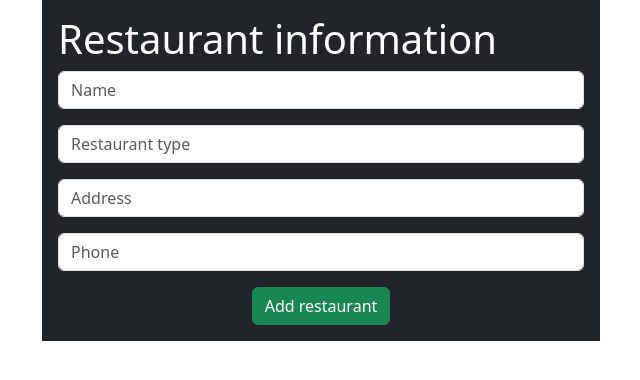
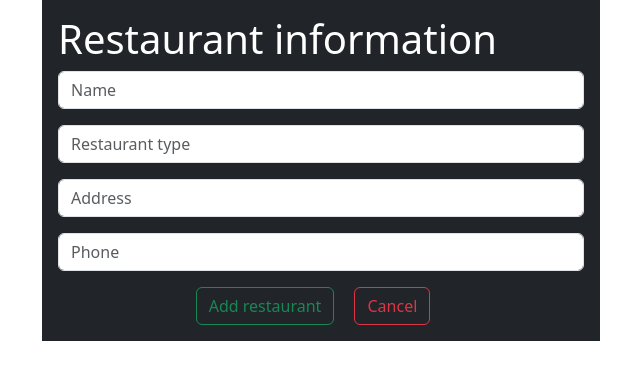
Before and after one commit to mondragonSaiz/restaurantCRM, a Django app: page /add_restaurant in a window 1280 px wide. Shown: the part 73-453 px from the top of the page, without its empty margins (319-959 px from the left). Run offline with Django 4.2, Linux system fonts and the light colour scheme; the visitor is signed in with stand-in values (Sample User, id 1).

```diff
--- a/restaurantcrm/website/templates/add_restaurant.html
+++ b/restaurantcrm/website/templates/add_restaurant.html
@@ -4,8 +4,9 @@
   <h1>Restaurant information</h1>
   <form method="POST" action="">
     {% csrf_token %} {{form.as_p}}
-    <div class="flex text-center">
-      <button type="submit" class="btn btn-success">Add restaurant</button>
+    <div class="flex text-center flex-nowrap">
+      <button type="submit" class="btn btn-outline-success">Add restaurant</button>
+      <a href={% url 'home' %} class="mx-3 btn btn-outline-danger fixed-end">Cancel</a>
     </div>
   </form>
 </div>
--- a/restaurantcrm/website/templates/register.html
+++ b/restaurantcrm/website/templates/register.html
@@ -24,7 +24,8 @@
       </div>
       {% endif %}
     {{form.as_p}}
-     <button type="submit" class="btn btn-primary">Signup</button>
+    <div class="flex text-center mt-5"><button type="submit" class="btn btn-outline-primary">Signup</button></div>
+
  </form>
 </div>
 {% endblock %}
--- a/restaurantcrm/website/templates/restaurant.html
+++ b/restaurantcrm/website/templates/restaurant.html
@@ -1,15 +1,17 @@
 {% extends 'base.html' %} {% block content %}
 <div class="mt-5">
   <div class="card text-center text-bg-dark">
-    <div class="card-header">Restaurant information</div>
+    <div class="card-header">Restaurant information </div>
+    <div class="d-flex justify-content-start"><a href={% url 'home' %} class="mx-3 btn btn-outline-light fixed-end">Go back</a></div>
     <div class="card-body">
       <h5 class="card-title fs-1">{{restaurant_record.rest_name}}</h5>
       <p><strong>Type :</strong> {{restaurant_record.cuisine}}</p>
       <p><strong>Address :</strong> {{restaurant_record.address}}</p>
       <p><strong>Phone :</strong> {{restaurant_record.phone}}</p>
 
-      <a href={% url 'home' %} class="btn btn-secondary">Go back</a>
+
       <a href={% url 'delete_restaurant' restaurant_record.id %} class="btn btn-danger">Delete</a>
+      <a href={% url 'update_restaurant' restaurant_record.id %} class="btn btn-warning">Update</a>
     </div>
     <div class="card-footer text-body-primary">
       <strong>Created at : </strong>{{restaurant_record.created_at}}
--- a/restaurantcrm/website/views.py
+++ b/restaurantcrm/website/views.py
@@ -90,7 +90,7 @@ def update_restaurant(request, pk):
             form.save()
             messages.success(request, "Restaurant updated succesfully.")
             return redirect('home')
-        return render(request, 'update.restaurant.html', {'form': form})
+        return render(request, 'update.restaurant_html', {'form': form})
     else:
         messages.success(request, "You must be logged in to update restautant.")
         return redirect('home')
```
Also changed, not shown: 1 other file.
